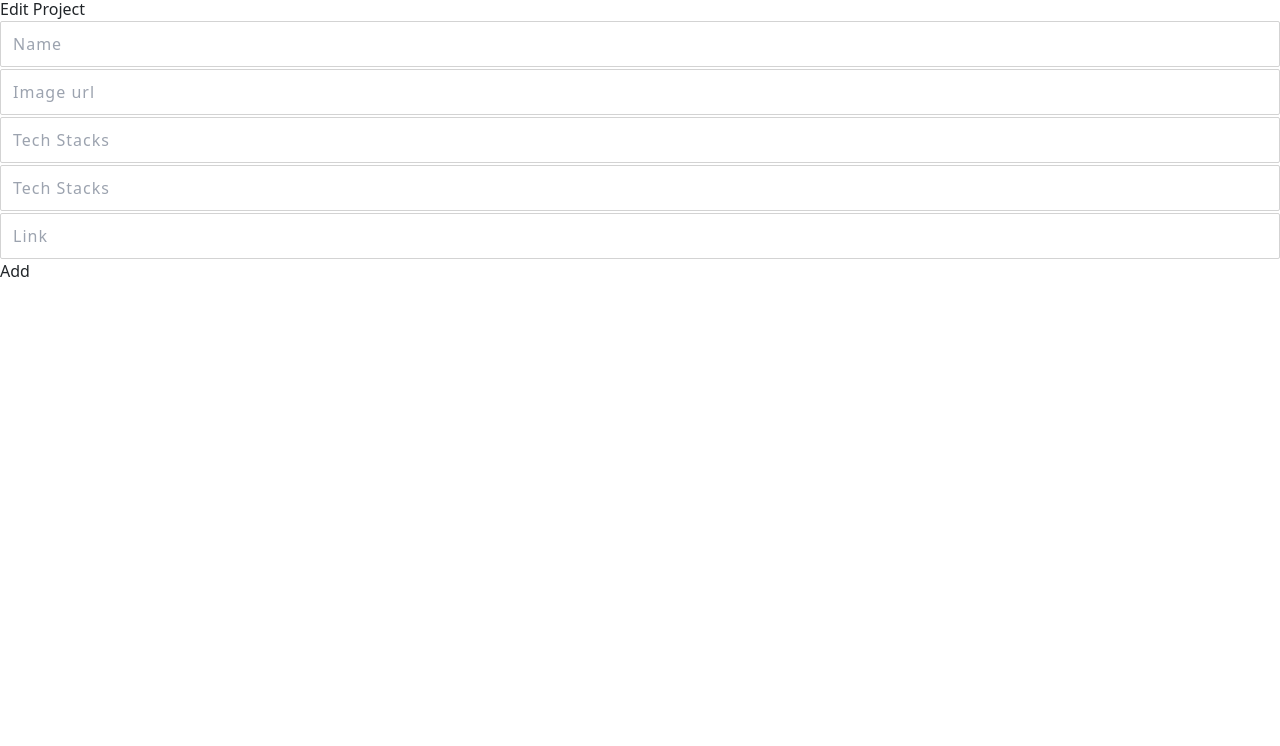
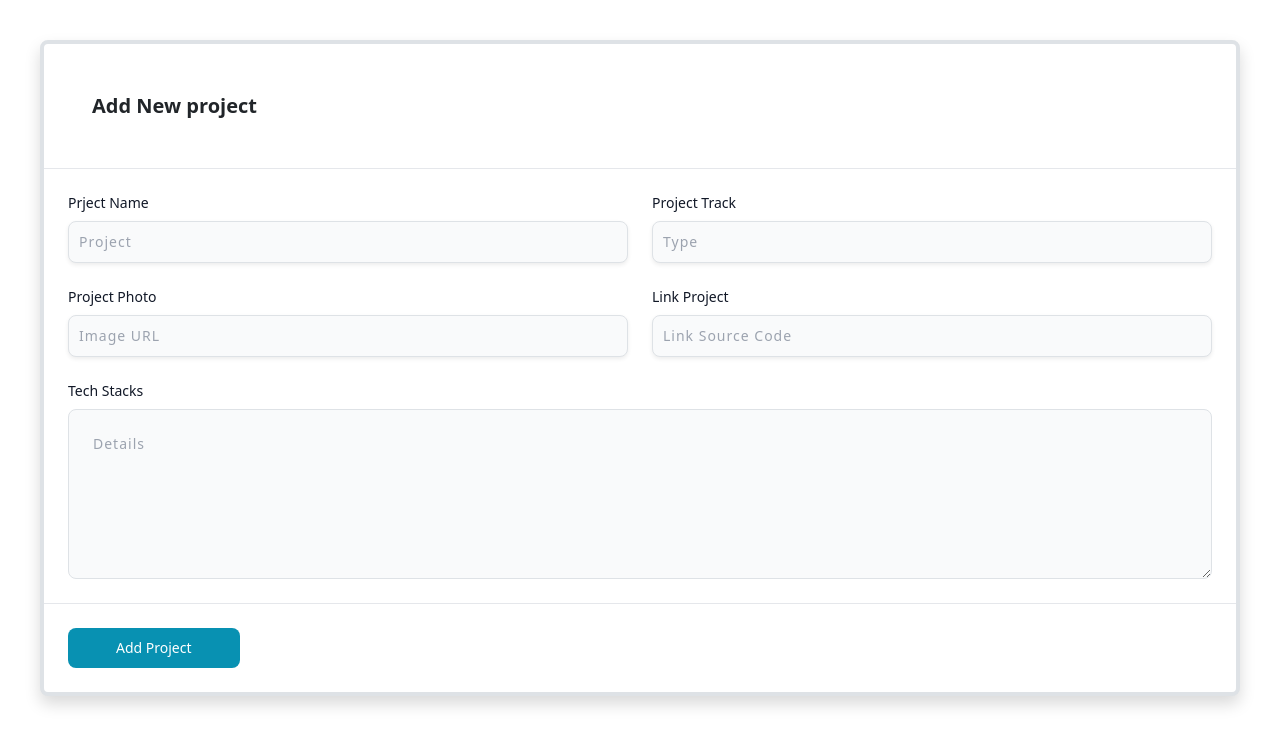
Before and after one commit to youssef-m-roushdy/Portfolio, a React (Create React App) app in the folder frontend/: page /add-project in a window 1280 px wide. Shown: the top 746 px of the page. Built offline with nearby package versions, Linux system fonts and the light colour scheme.

Commit message:
add and update project

```diff
--- a/frontend/src/pages/Projects/AddProject/AddProject.jsx
+++ b/frontend/src/pages/Projects/AddProject/AddProject.jsx
@@ -6,10 +6,15 @@ import'./AddProject.css'
 
 const AddProject = () => {
   const [projectData, setProjectData] = useState({
-    title: '',
-    description: '',
+    name: '',
+    image: '',
+    techStacks: [],
+    type: '',
+    link: ''
   });
   const navigate = useNavigate();
+
+
 
   const handleChange = (e) => {
     setProjectData({ ...projectData, [e.target.name]: e.target.value });
@@ -19,7 +24,7 @@ const AddProject = () => {
     e.preventDefault();
     try {
       const token = localStorage.getItem('token');
-      await axios.post('/api/projects', projectData, {
+      await axios.post(`${process.env.REACT_APP_API_URL}/api/v1/projects`, projectData, {
         headers: {
           Authorization: `Bearer ${token}`,
         },
@@ -30,49 +35,86 @@ const AddProject = () => {
     }
   };
 
+
   return (
-    <div>
-      <h2>Edit Project</h2>
-      <form onSubmit={handleSubmit}>
+    <div className="bg-white border border-4 rounded-lg shadow relative m-10">
+
+            <div className="flex items-start justify-between p-5 border-b rounded-t">
+                <h3 className="text-xl font-semibold">
+                    Add New project
+                </h3>
+            </div>
+
+
+            <div className="p-6 space-y-6">
+                <form onSubmit={() => ''}>
+                    <div className="grid grid-cols-6 gap-6">
+                        <div className="col-span-6 sm:col-span-3">
+                            <label htmlFor="product-name" className="text-sm font-medium text-gray-900 block mb-2">Prject Name</label>
                             <input
                                 type="text"
                                 name="name"
-          placeholder="Name"
-          value={projectData.name}
-          onChange={handleChange}
+                                id="name"
+                                className="shadow-sm bg-gray-50 border border-gray-300 text-gray-900 sm:text-sm rounded-lg focus:ring-cyan-600 focus:border-cyan-600 block w-full p-2.5"
+                                placeholder="Project"
+                                required
                             />
+                        </div>
+                        <div className="col-span-6 sm:col-span-3">
+                            <label htmlFor="category" className="text-sm font-medium text-gray-900 block mb-2">Project Track</label>
+                            <input
+                                type="text"
+                                name="type"
+                                id="type"
+                                className="shadow-sm bg-gray-50 border border-gray-300 text-gray-900 sm:text-sm rounded-lg focus:ring-cyan-600 focus:border-cyan-600 block w-full p-2.5"
+                                placeholder="Type"
+                                required
+                            />
+                        </div>
+                        <div className="col-span-6 sm:col-span-3">
+                            <label htmlFor="brand" className="text-sm font-medium text-gray-900 block mb-2">Project Photo</label>
                             <input
                                 type="text"
                                 name="image"
-          placeholder="Image url"
-          value={projectData.image}
-          onChange={handleChange}
+                                id="image"
+                                className="shadow-sm bg-gray-50 border border-gray-300 text-gray-900 sm:text-sm rounded-lg focus:ring-cyan-600 focus:border-cyan-600 block w-full p-2.5"
+                                placeholder="Image URL"
+                                required
                             />
-
-        <input
-          type="text"
-          name="techStacks"
-          placeholder="Tech Stacks"
-          value={projectData.techStacks}
-          onChange={handleChange}
-        />
-        <input
-          type="text"
-          name="techStacks"
-          placeholder="Tech Stacks"
-          value={projectData.techStacks}
-          onChange={handleChange}
-        />
+                        </div>
+                        <div className="col-span-6 sm:col-span-3">
+                            <label htmlFor="price" className="text-sm font-medium text-gray-900 block mb-2">Link Project</label>
                             <input
                                 type="text"
                                 name="link"
-          placeholder="Link"
-          value={projectData.techStacks}
-          onChange={handleChange}
+                                id="link"
+                                className="shadow-sm bg-gray-50 border border-gray-300 text-gray-900 sm:text-sm rounded-lg focus:ring-cyan-600 focus:border-cyan-600 block w-full p-2.5"
+                                placeholder="Link Source Code"
+                                required
                             />
+                        </div>
+                        <div className="col-span-full">
+                            <label htmlFor="product-details" className="text-sm font-medium text-gray-900 block mb-2">Tech Stacks</label>
+                            <textarea
+                                id="product-details"
+                                rows="6"
+                                className="bg-gray-50 border border-gray-300 text-gray-900 sm:text-sm rounded-lg focus:ring-cyan-600 focus:border-cyan-600 block w-full p-4"
+                                placeholder="Details"
+                            ></textarea>
+                        </div>
+                    </div>
+                </form>
+            </div>
 
-        <button type="submit">Add</button>
-      </form>
+            {/* Footer */}
+            <div className="p-6 border-t border-gray-200 rounded-b">
+                <button
+                    className="text-white bg-cyan-600 hover:bg-cyan-700 focus:ring-4 focus:ring-cyan-200 font-medium rounded-lg text-sm px-5 py-2.5 text-center"
+                    type="submit"
+                >
+                    Add Project
+                </button>
+            </div>
         </div>
     );
 };
--- a/frontend/src/pages/Projects/UpdateProject/UpdateProject.jsx
+++ b/frontend/src/pages/Projects/UpdateProject/UpdateProject.jsx
@@ -1,12 +1,119 @@
-import React from 'react'
+import React, { useState } from 'react'
 import'./UpdateProject.css'
+import axios from 'axios';
+import { useNavigate } from 'react-router-dom';
 
 const UpdateProject = () => {
-  return (
-    <>
-    <h1>Update Projects page</h1>
-    </>
-  )
+    const [projectData, setProjectData] = useState({
+        name: '',
+        image: '',
+        techStacks: [],
+        type: '',
+        link: ''
+      });
+      const navigate = useNavigate();
+
+
+
+      const handleChange = (e) => {
+        setProjectData({ ...projectData, [e.target.name]: e.target.value });
+      };
+
+      const handleSubmit = async (e) => {
+        e.preventDefault();
+        try {
+          const token = localStorage.getItem('token');
+          await axios.put(`${process.env.REACT_APP_API_URL}/api/v1/projects`, projectData, {
+            headers: {
+              Authorization: `Bearer ${token}`,
+            },
+          });
+          navigate('/');
+        } catch (error) {
+          console.error('Failed to add or update project', error);
+        }
+      };
+    return (
+        <div className="bg-white border border-4 rounded-lg shadow relative m-10">
+
+                <div className="flex items-start justify-between p-5 border-b rounded-t">
+                    <h3 className="text-xl font-semibold">
+                        Add New project
+                    </h3>
+                </div>
+
+
+                <div className="p-6 space-y-6">
+                    <form onSubmit={() => ''}>
+                        <div className="grid grid-cols-6 gap-6">
+                            <div className="col-span-6 sm:col-span-3">
+                                <label htmlFor="product-name" className="text-sm font-medium text-gray-900 block mb-2">Prject Name</label>
+                                <input
+                                    type="text"
+                                    name="name"
+                                    id="name"
+                                    className="shadow-sm bg-gray-50 border border-gray-300 text-gray-900 sm:text-sm rounded-lg focus:ring-cyan-600 focus:border-cyan-600 block w-full p-2.5"
+                                    placeholder="Project"
+                                    required
+                                />
+                            </div>
+                            <div className="col-span-6 sm:col-span-3">
+                                <label htmlFor="category" className="text-sm font-medium text-gray-900 block mb-2">Project Track</label>
+                                <input
+                                    type="text"
+                                    name="type"
+                                    id="type"
+                                    className="shadow-sm bg-gray-50 border border-gray-300 text-gray-900 sm:text-sm rounded-lg focus:ring-cyan-600 focus:border-cyan-600 block w-full p-2.5"
+                                    placeholder="Type"
+                                    required
+                                />
+                            </div>
+                            <div className="col-span-6 sm:col-span-3">
+                                <label htmlFor="brand" className="text-sm font-medium text-gray-900 block mb-2">Project Photo</label>
+                                <input
+                                    type="text"
+                                    name="image"
+                                    id="image"
+                                    className="shadow-sm bg-gray-50 border border-gray-300 text-gray-900 sm:text-sm rounded-lg focus:ring-cyan-600 focus:border-cyan-600 block w-full p-2.5"
+                                    placeholder="Image URL"
+                                    required
+                                />
+                            </div>
+                            <div className="col-span-6 sm:col-span-3">
+                                <label htmlFor="price" className="text-sm font-medium text-gray-900 block mb-2">Link Project</label>
+                                <input
+                                    type="text"
+                                    name="link"
+                                    id="link"
+                                    className="shadow-sm bg-gray-50 border border-gray-300 text-gray-900 sm:text-sm rounded-lg focus:ring-cyan-600 focus:border-cyan-600 block w-full p-2.5"
+                                    placeholder="Link Source Code"
+                                    required
+                                />
+                            </div>
+                            <div className="col-span-full">
+                                <label htmlFor="product-details" className="text-sm font-medium text-gray-900 block mb-2">Tech Stacks</label>
+                                <textarea
+                                    id="product-details"
+                                    rows="6"
+                                    className="bg-gray-50 border border-gray-300 text-gray-900 sm:text-sm rounded-lg focus:ring-cyan-600 focus:border-cyan-600 block w-full p-4"
+                                    placeholder="Details"
+                                ></textarea>
+                            </div>
+                        </div>
+                    </form>
+                </div>
+
+                {/* Footer */}
+                <div className="p-6 border-t border-gray-200 rounded-b">
+                    <button
+                        className="text-white bg-cyan-600 hover:bg-cyan-700 focus:ring-4 focus:ring-cyan-200 font-medium rounded-lg text-sm px-5 py-2.5 text-center"
+                        type="submit"
+                    >
+                        Add Project
+                    </button>
+                </div>
+            </div>
+        );
 }
 
 export default UpdateProject
```
Lines whose indentation alone changed are shown as unchanged.
